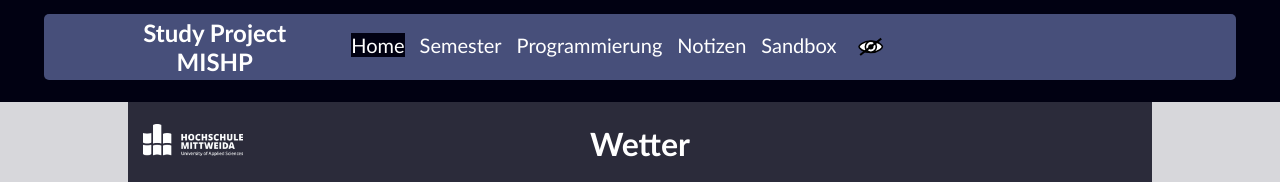
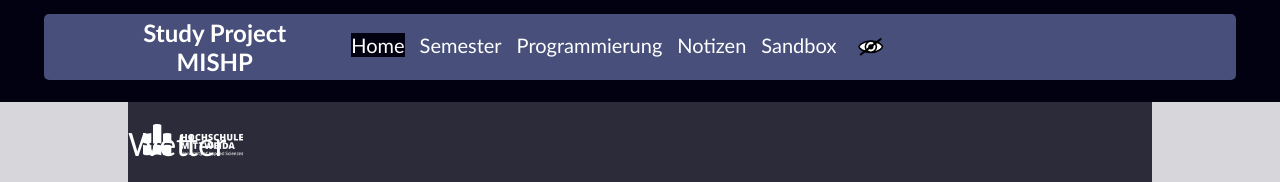
Before and after one commit to Ekardzal/MISHP, a plain HTML site: page index.html in a window 1280 px wide. Shown: the top 182 px of the page. Drawn offline with Linux system fonts and the light colour scheme.

Commit message:
Minor Changes

```diff
--- a/css/design.css
+++ b/css/design.css
@@ -41,6 +41,7 @@ a {font-family:'Trebuchet MS', serif; color: black; text-decoration-line: none;}
 	transition-duration: 0.1s;
 	text-decoration: underline;
 }
+.sideHeader {margin: 0; font-family:'Trebuchet MS', serif; font-size: 32px; color:white; text-align:left;}
 h1 {margin: 0; font-family:'Trebuchet MS', serif;font-size: 50px; color:black;}
 h2 {margin: 3px;; font-family:'Trebuchet MS', serif; font-size: 35px; color:black;}
 h3 {margin: 0; font-family:'Trebuchet MS', serif; font-size: 32px; color:white;}
--- a/index.html
+++ b/index.html
@@ -67,7 +67,7 @@
 	<div class="content">
 		<br><br>
 		<a href="https://www.intranet.hs-mittweida.de/sportal/" target="_blank"><img class="leftimg" alt="logo_hsmw" src="images\logo_hsmw_white.png"></a>
-		<h3>Wetter</h3>
+		<div class="sideHeader">Wetter</div>
 		<br><br>
 		<iframe class="weather" src="https://www.wetter.de/widget/3tage/u314p3se/false/"></iframe><br>
 		<br><br><br>
```
